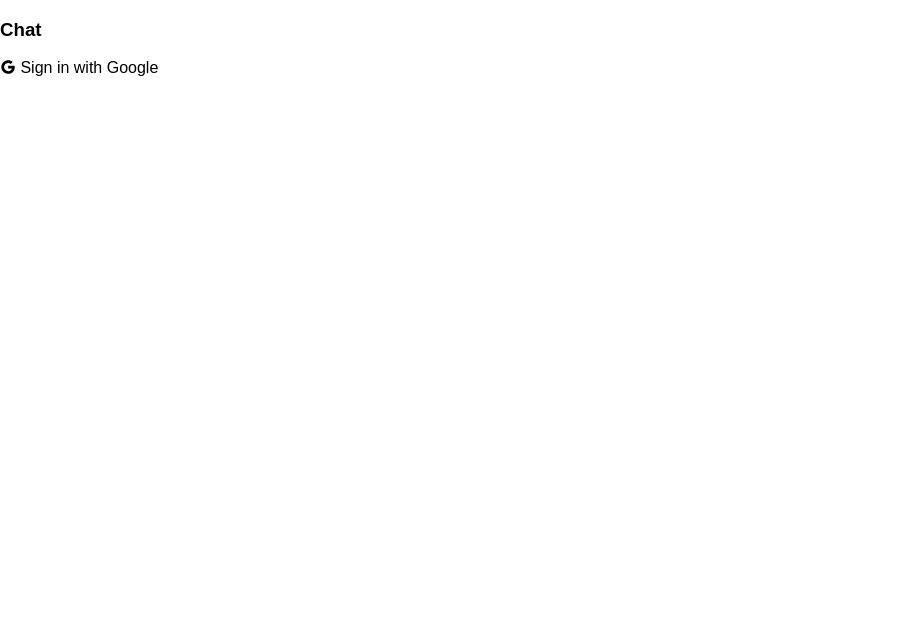
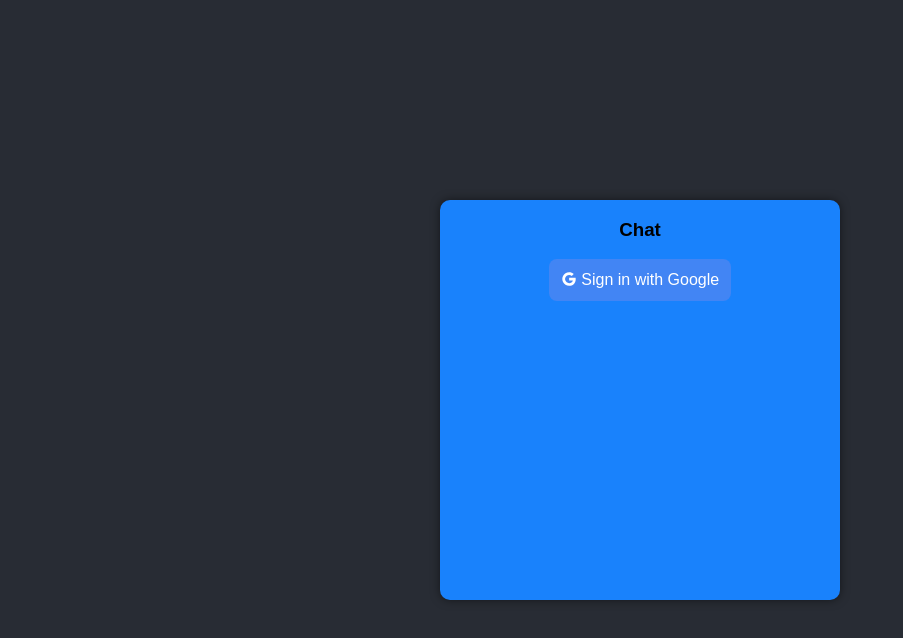
Before and after one commit to kianhennessy/WebAppMessenger, a React (Create React App) app: page /login in a window 1280 px wide. Shown: the top 638 px of the page, without its empty margins (0-903 px from the left). Built offline with nearby package versions, Linux system fonts and the light colour scheme.

Commit message:
CSS for login page
CSS for login page added

```diff
--- a/src/Login.js
+++ b/src/Login.js
@@ -1,14 +1,14 @@
 import React from "react";
+// login method icons
 import {GoogleOutlined} from "@ant-design/icons";
 
 const Login = () => {
     return (
-        <div >
-            <div >
+        <div id="login-page">
+            <div id="login-box">
                 <h3>Chat</h3>
 
-
-                <div >
+                <div className="button-login google-button">
                     <GoogleOutlined /> Sign in with Google
                 </div>
                 <br />
--- a/src/index.css
+++ b/src/index.css
@@ -11,3 +11,40 @@ code {
   font-family: source-code-pro, Menlo, Monaco, Consolas, 'Courier New',
     monospace;
 }
+
+/* Login Page */
+#login-page{
+  background-color: #282c34;
+  position: absolute;
+    top: 0px;
+    left: 0px;
+    right: 0px;
+    bottom: 0px;
+}
+
+#login-box{
+  background-color: #1982FC;
+  position: absolute;
+    top: 50%;
+    left: 50%;
+    transform: translate(-50%, -50%);
+    width: 400px;
+    height: 400px;
+    border-radius: 10px;
+    box-shadow: 0 0 10px 0 rgba(0, 0, 0, 0.5);
+  text-align: center;
+}
+
+.button-login{
+  cursor: pointer;
+  color: white;
+  top: 50%;
+  padding: 12px;
+  border-radius: 8px;
+  display: inline-block;
+}
+
+.google-button{
+  background-color: #4285F4;
+  color: white;
+}
```
